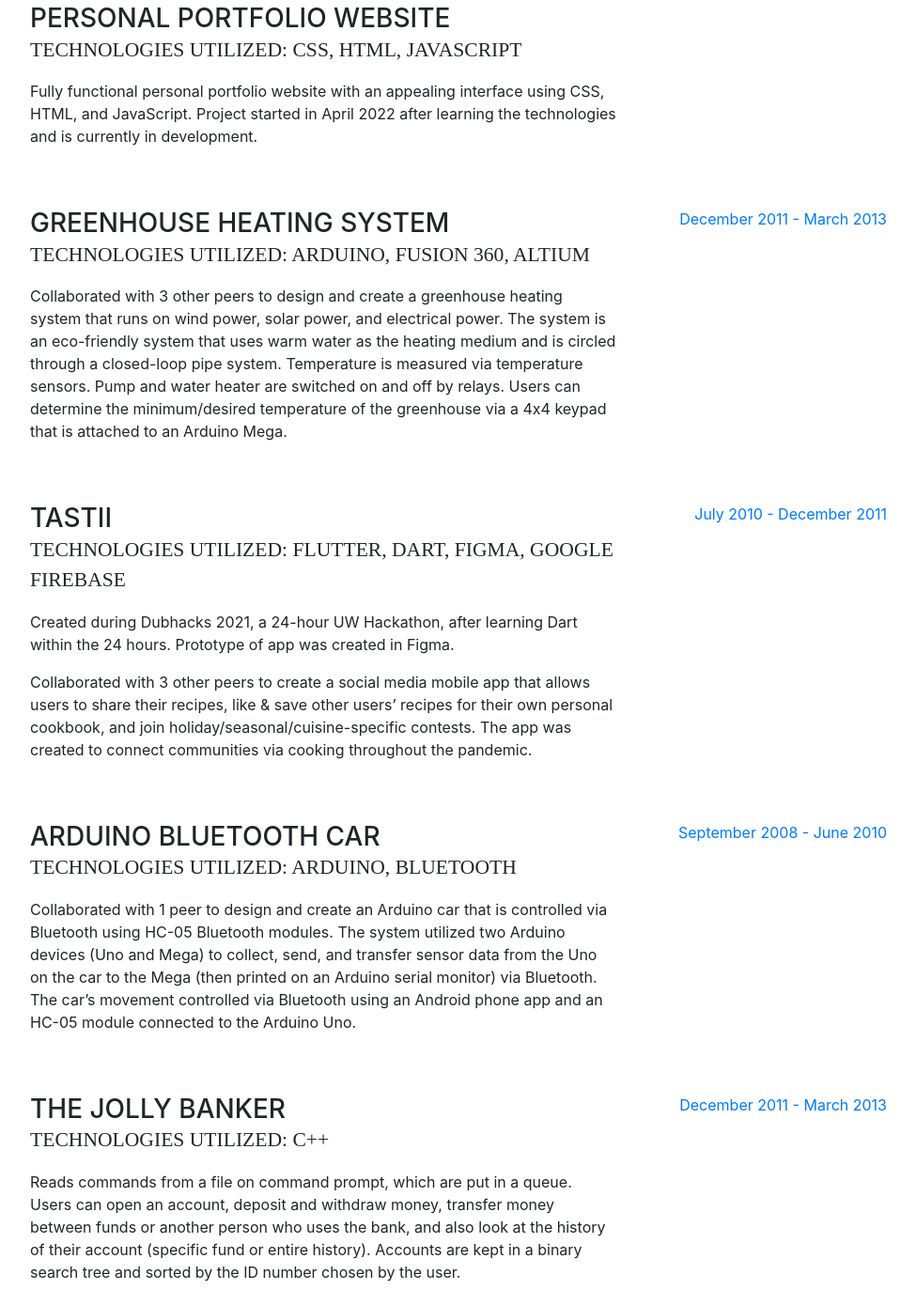
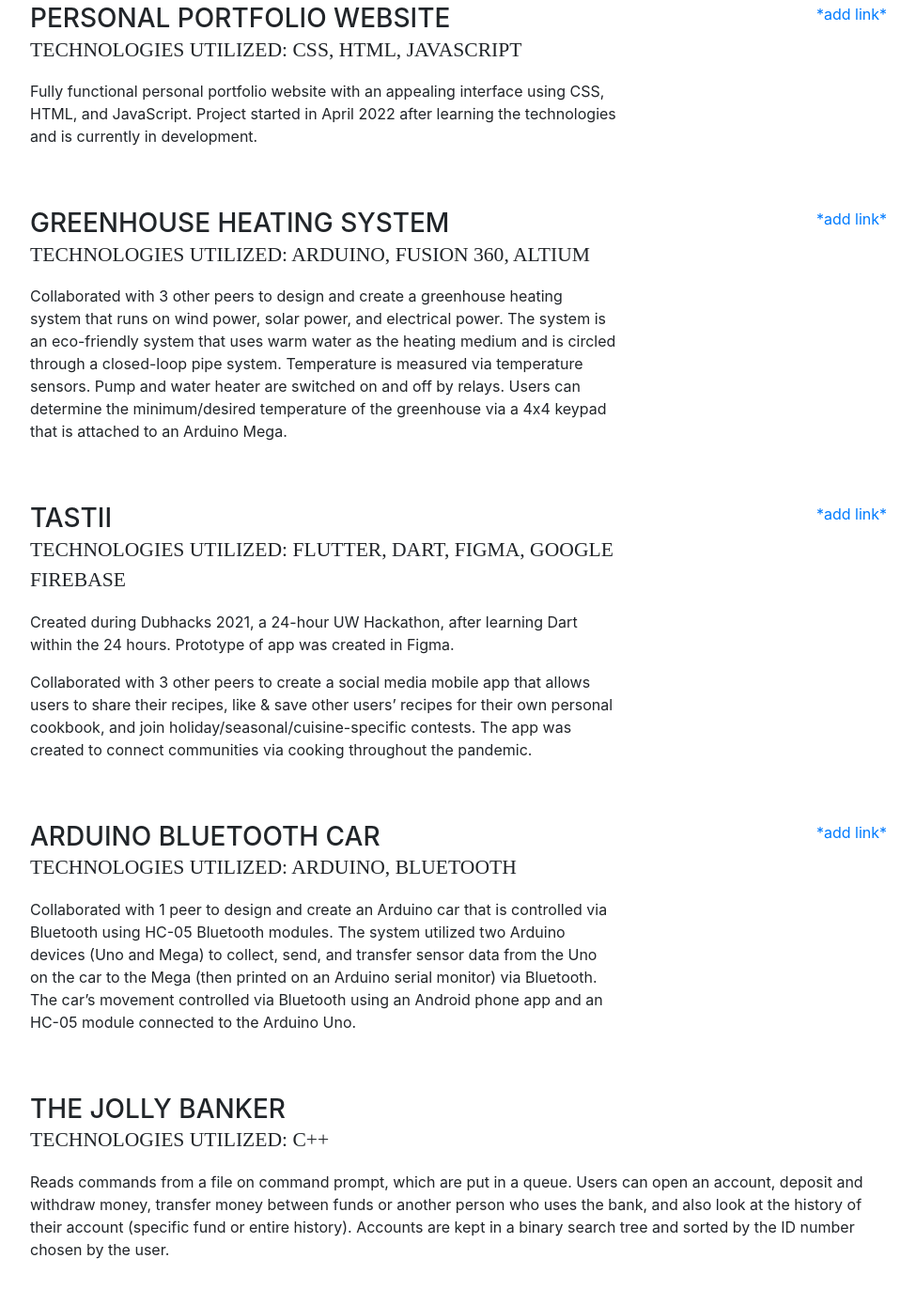
Before and after one commit to terryltran/Personal-Website, a website with bundled scripts: page index.html in a window 1280 px wide. Shown: the part 931-2320 px from the top of the page at 94% size, without its empty margins (288-1263 px from the left). Built offline with nearby package versions, Linux system fonts and the light colour scheme; a web font is replaced by a local one.

Commit message:
Update index.html
Removed dates for projects and put fillers for links to be added.

```diff
--- a/index.html
+++ b/index.html
@@ -104,6 +104,7 @@
               <p>Fully functional personal portfolio website with an appealing interface using CSS, HTML, and JavaScript. Project started in April 2022 after learning the technologies and is currently in development. </p>
             </div>
             <div class="resume-date text-md-right">
+              <span class="text-primary">*add link*</span>
             </div>
           </div>
 
@@ -114,7 +115,7 @@
               <p>Collaborated with 3 other peers to design and create a greenhouse heating system that runs on wind power, solar power, and electrical power. The system is an eco-friendly system that uses warm water as the heating medium and is circled through a closed-loop pipe system. Temperature is measured via temperature sensors. Pump and water heater are switched on and off by relays. Users can determine the minimum/desired temperature of the greenhouse via a 4x4 keypad that is attached to an Arduino Mega. </p>
             </div>
             <div class="resume-date text-md-right">
-              <span class="text-primary">December 2011 - March 2013</span>
+              <span class="text-primary">*add link*</span>
             </div>
           </div>
 
@@ -126,7 +127,7 @@
               <p>Collaborated with 3 other peers to create a social media mobile app that allows users to share their recipes, like & save other users’ recipes for their own personal cookbook, and join holiday/seasonal/cuisine-specific contests. The app was created to connect communities via cooking throughout the pandemic.</p>
             </div>
             <div class="resume-date text-md-right">
-              <span class="text-primary">July 2010 - December 2011</span>
+              <span class="text-primary">*add link*</span>
             </div>
           </div>
 
@@ -137,7 +138,7 @@
               <p>Collaborated with 1 peer to design and create an Arduino car that is controlled via Bluetooth using HC-05 Bluetooth modules. The system utilized two Arduino devices (Uno and Mega) to collect, send, and transfer sensor data from the Uno on the car to the Mega (then printed on an Arduino serial monitor) via Bluetooth. The car’s movement controlled via Bluetooth using an Android phone app and an HC-05 module connected to the Arduino Uno.</p>
             </div>
             <div class="resume-date text-md-right">
-              <span class="text-primary">September 2008 - June 2010</span>
+              <span class="text-primary">*add link*</span>
             </div>
           </div>
 
@@ -146,9 +147,6 @@
               <h3 class="mb-0">The Jolly Banker</h3>
               <div class="subheading mb-3">Technologies Utilized: C++</div>
               <p>Reads commands from a file on command prompt, which are put in a queue. Users can open an account, deposit and withdraw money, transfer money between funds or another person who uses the bank, and also look at the history of their account (specific fund or entire history). Accounts are kept in a binary search tree and sorted by the ID number chosen by the user.</p>
-            </div>
-            <div class="resume-date text-md-right">
-              <span class="text-primary">December 2011 - March 2013</span>
             </div>
           </div>
         </div>
```
